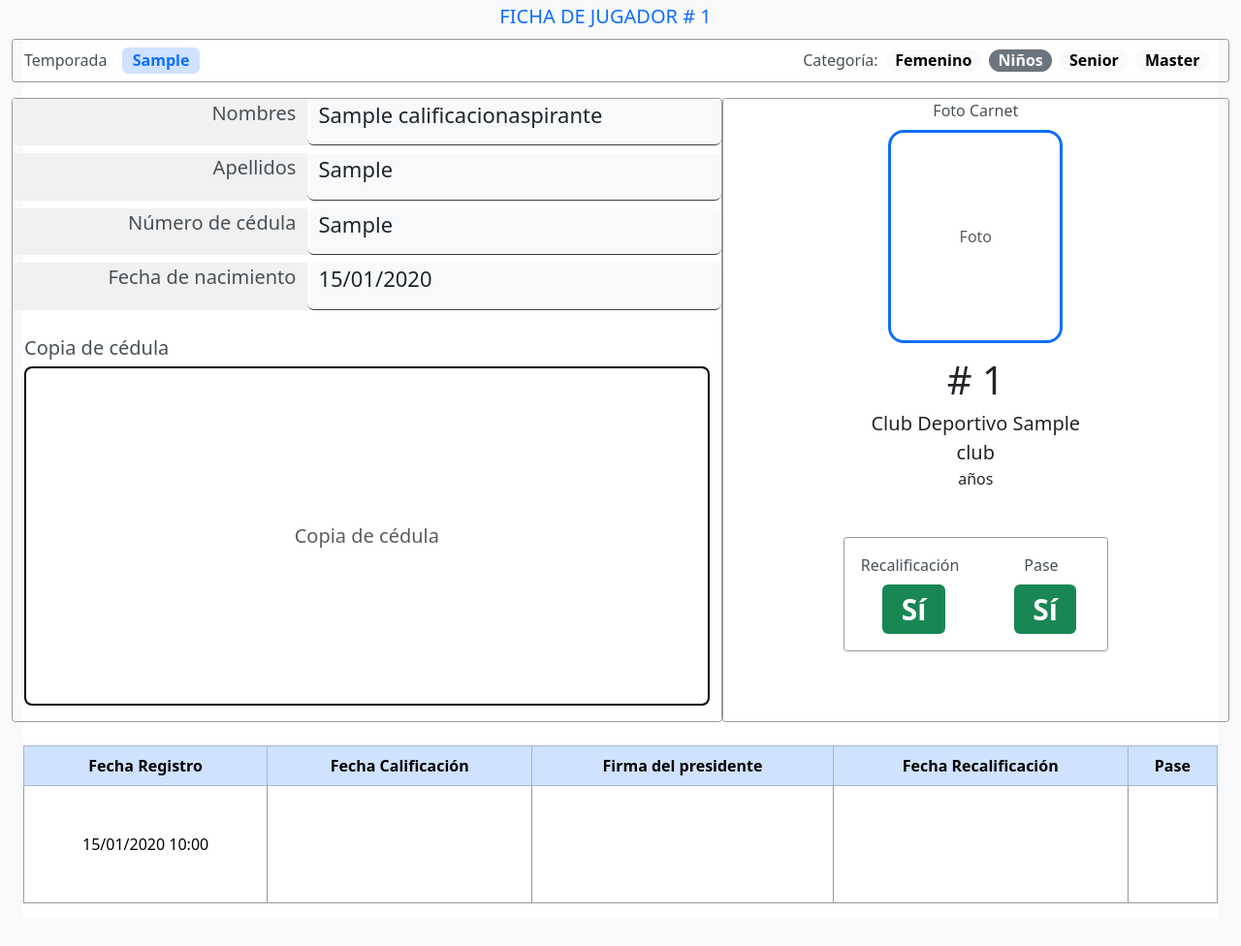
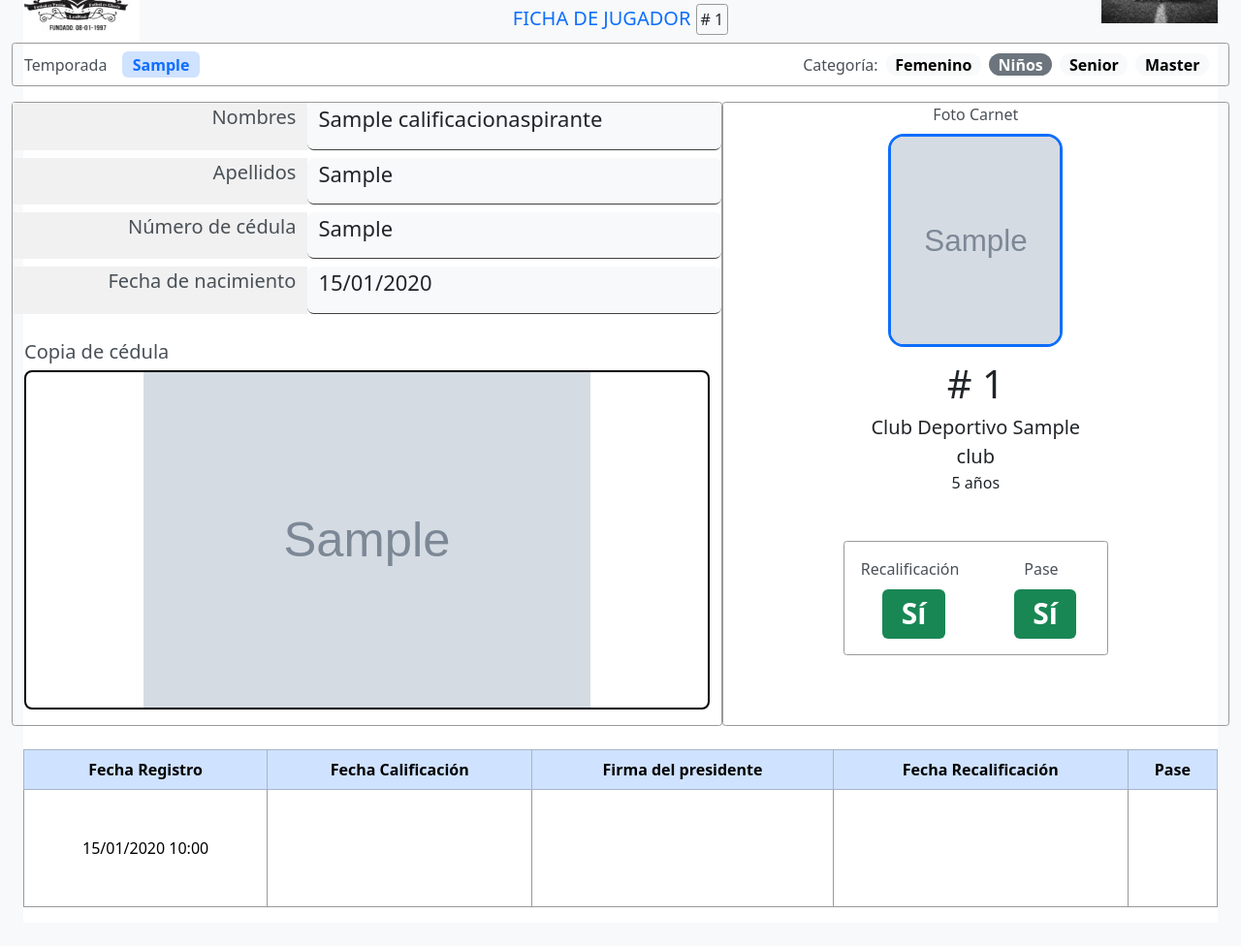
Before and after one commit to eduardouio/colmena, a Django app: page /ver/1/ in a window 1280 px wide. Shown: the part 111-1087 px from the top of the page at 97% size. Before the commit the page ends 1043 px from the top, so only its background shows below. Run offline with Django 4.2, Linux system fonts and the light colour scheme; tables that the repository leaves empty hold one stand-in row (values such as "Sample post"); grey boxes marked "Sample" are stand-in pictures.

Commit message:
cambios de imagenes en reportes

```diff
--- a/app/app/settings.py
+++ b/app/app/settings.py
@@ -114,7 +114,8 @@
 
 LANGUAGE_CODE = 'es-es'  # Cambiado a español
 
-TIME_ZONE = 'America/Guayaquil'  # Ajustado a una zona horaria de Ecuador (puedes cambiarla según tu ubicación)
+# Ajustado a una zona horaria de Ecuador (puedes cambiarla según tu ubicación)
+TIME_ZONE = 'America/Guayaquil'
 
 USE_I18N = True
 
@@ -154,3 +155,6 @@
 # https://docs.djangoproject.com/en/4.2/ref/settings/#default-auto-field
 
 DEFAULT_AUTO_FIELD = 'django.db.models.BigAutoField'
+
+
+BASE_URL = 'http://localhost:8000'
--- a/app/registro/views/registro_detail_view.py
+++ b/app/registro/views/registro_detail_view.py
@@ -1,5 +1,7 @@
 from django.views.generic import DetailView
 from ..models import CalificacionAspirante
+from django.templatetags.static import static
+from datetime import date
 
 
 class RegistroDetailView(DetailView):
@@ -9,14 +11,34 @@
 
     def get_context_data(self, **kwargs):
         context = super().get_context_data(**kwargs)
-        # Si no existe el campo fecha_registro en el modelo, usar created_at
-        if not hasattr(self.object, 'fecha_registro'):
-            context['registro'].fecha_registro = self.object.created_at
+        registro = self.object
+        request = self.request
 
-        # Si no existe el campo estado en el modelo, establecerlo como pendiente
-        if not hasattr(self.object, 'estado'):
-            # Añadimos métodos dinámicos para la plantilla
-            self.object.estado = 'pendiente'
-            self.object.get_estado_display = lambda: 'Pendiente'
+        # Calcular URLs absolutas y edad
+        foto_cedula_url = request.build_absolute_uri(registro.foto_cedula.url) if registro.foto_cedula else None
+        foto_fondo_claro_url = request.build_absolute_uri(registro.foto_fondo_claro.url) if registro.foto_fondo_claro else None
+        logo_url = request.build_absolute_uri(static('img/logo.jpg'))
+        logo_colmena = request.build_absolute_uri(static('img/colmena.jpg'))
+
+        today = date.today()
+        edad = today.year - registro.fecha_nacimiento.year - ((today.month, today.day) < (registro.fecha_nacimiento.month, registro.fecha_nacimiento.day))
+
+        # Añadir al contexto
+        context['foto_cedula_url'] = foto_cedula_url
+        context['foto_fondo_claro_url'] = foto_fondo_claro_url
+        context['logo_url'] = logo_url
+        context['logo_colmena'] = logo_colmena
+        context['edad'] = edad
+
+        # Lógica existente para fecha_registro y estado
+        if not hasattr(registro, 'fecha_registro'):
+            context['registro'].fecha_registro = registro.created_at
+
+        if not hasattr(registro, 'estado'):
+            registro.estado = 'pendiente'
+            registro.get_estado_display = lambda: 'Pendiente'
+            # Asegúrate de que el objeto en el contexto también tenga estos atributos si es necesario
+            # context['registro'].estado = 'pendiente' # Ya está en el objeto
+            # context['registro'].get_estado_display = lambda: 'Pendiente' # Ya está en el objeto
 
         return context
--- a/app/templates/registro/ver-registro.html
+++ b/app/templates/registro/ver-registro.html
@@ -86,8 +86,9 @@
             <h1 class="mb-0 fs-3 fw-bold">LIGA INDEPENDIENTE DE INDOR FUTBOL</h1>
             <h2 class="mb-0 fs-5">SANTA CLARA DE SAN MILLAN</h2>
             <h3 class="mt-1 fs-6">FUNDADA EL 08 DE ENERO DE 1997</h3>
-            <div class="mt-2 mb-2">
-              <span class="text-primary fs-5">FICHA DE JUGADOR # {{ registro.pk }}</span>
+            <div class="mt-2 mb-2 flex justify-content-between">
+              <span class="text-primary fs-5">FICHA DE JUGADOR </span>
+              <span class="border p-1"># {{ registro.pk }}</span>
             </div>
           </div>
           <div class="col-auto">
@@ -130,21 +131,13 @@
             <div class="row mt-4">
               <div class="col-12">
                 <div class="info-label mb-1">Copia de cédula</div>
-                {% if foto_cedula_url %}
                   <img src="{{ foto_cedula_url }}" alt="Copia de cédula" class="id-img">
-                {% else %}
-                  <div class="id-img d-flex align-items-center justify-content-center text-muted">Copia de cédula</div>
-                {% endif %}
               </div>
             </div>
           </div>
           <div class="col-5 border d-flex flex-column align-items-center">
             <div class="info-label mb-2">Foto Carnet</div>
-            {% if foto_fondo_claro_url %}
               <img src="{{ foto_fondo_claro_url }}" alt="Foto" class="profile-img">
-            {% else %}
-              <div class="profile-img d-flex align-items-center justify-content-center text-muted">Foto</div>
-            {% endif %}
             <div class="col-6">
               <div class="row align-items-center mb-2 mt-2">
                 <div class="col-12 fs-1 text-center"># {{ registro.numero_jugador }}</div>
```
